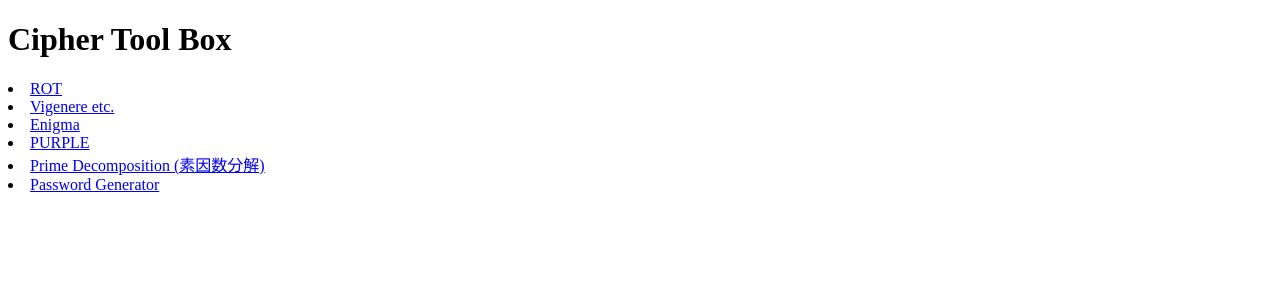
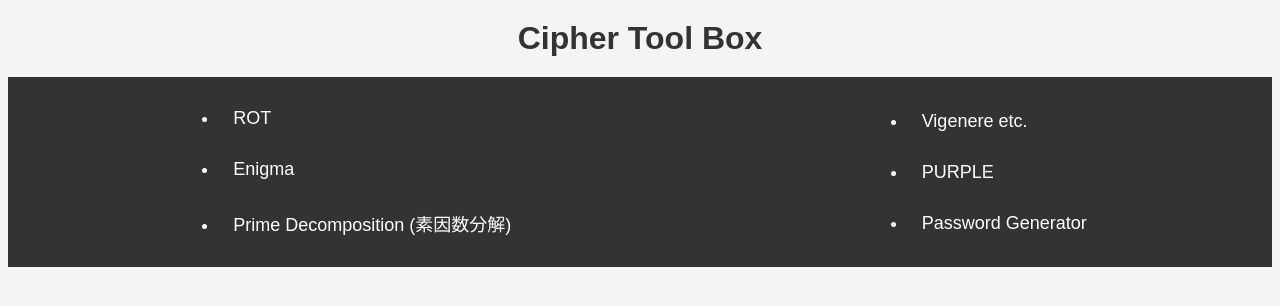
Before and after one commit to TheFiveBoxingWizardsJumpQuickly/CipherToolBox, a Flask app: page / in a window 1280 px wide. Shown: the top 306 px of the page. Run offline with Flask 2, Linux system fonts and the light colour scheme; parts of the project's set-up code (start-up, migrations or seed data) failed here and were passed over.

Commit message:
Index page design enhancement

```diff
--- a/app/templates/index.html
+++ b/app/templates/index.html
@@ -2,15 +2,49 @@
 <html>
     <head>
         <title>Cipher Tool Box</title>
+        <style>
+            body {
+                font-family: Arial, sans-serif;
+                background-color: #f4f4f4;
+            }
+            h1 {
+                color: #333;
+                text-align: center;
+                margin: 20px 0;
+            }
+            nav {
+                display: flex;
+                justify-content: space-around;
+                align-items: center;
+                background-color: #333;
+                color: #fff;
+            }
+            nav a {
+                display: block;
+                padding: 15px;
+                text-decoration: none;
+                color: #fff;
+                font-size: 18px;
+            }
+            nav a:hover {
+                background-color: #555;
+            }
+        </style>
     </head>
     <body>
         <h1>Cipher Tool Box</h1>
-        <li><a href="/rot" target="_blank">ROT</a></li>
-        <li><a href="/vigenere" target="_blank">Vigenere etc.</a></li>
-        <li><a href="/enigma" target="_blank">Enigma</a></li>
-        <li><a href="/purple" target="_blank">PURPLE</a></li>
-        <li><a href="/prime" target="_blank">Prime Decomposition (素因数分解)</a></li>
-        <li><a href="/pwgen" target="_blank">Password Generator</a></li>
+        <nav>
+            <ul>
+                <li><a href="/rot" target="_blank">ROT</a></li>
+                <li><a href="/enigma" target="_blank">Enigma</a></li>
+                <li><a href="/prime" target="_blank">Prime Decomposition (素因数分解)</a></li>
+            </ul>
+            <ul>
+                <li><a href="/vigenere" target="_blank">Vigenere etc.</a></li>
+                <li><a href="/purple" target="_blank">PURPLE</a></li>
+                <li><a href="/pwgen" target="_blank">Password Generator</a></li>
+            </ul>
+        </nav>
+    </body>
 
-    </body>
 </html>
```
